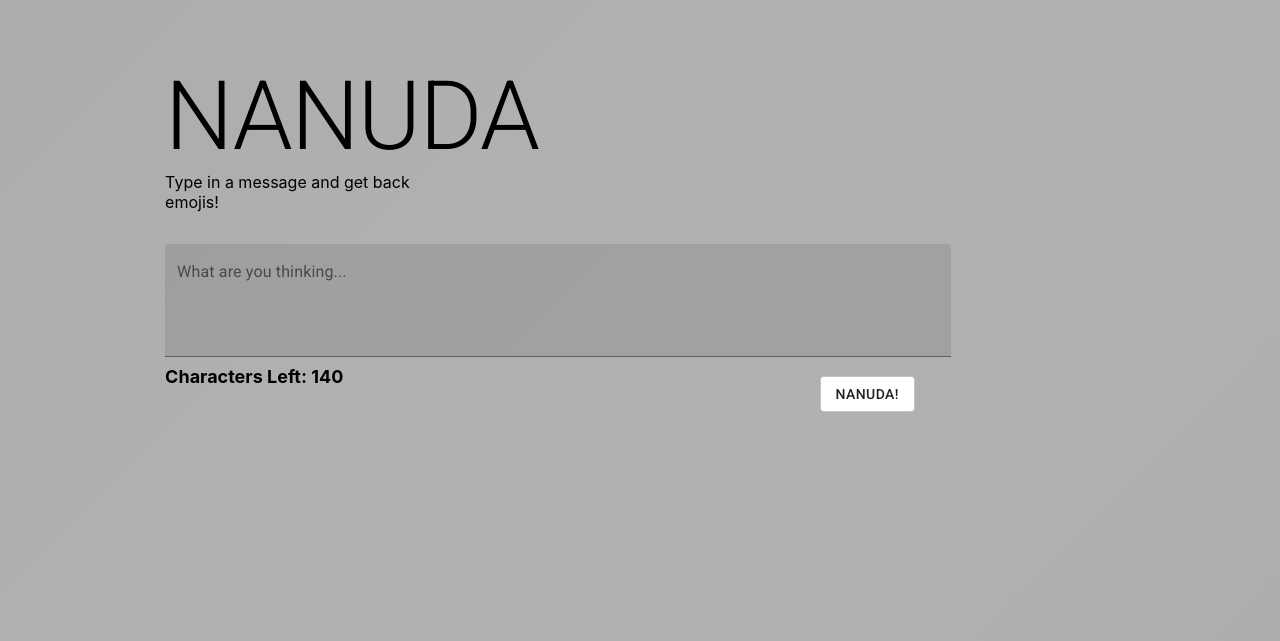
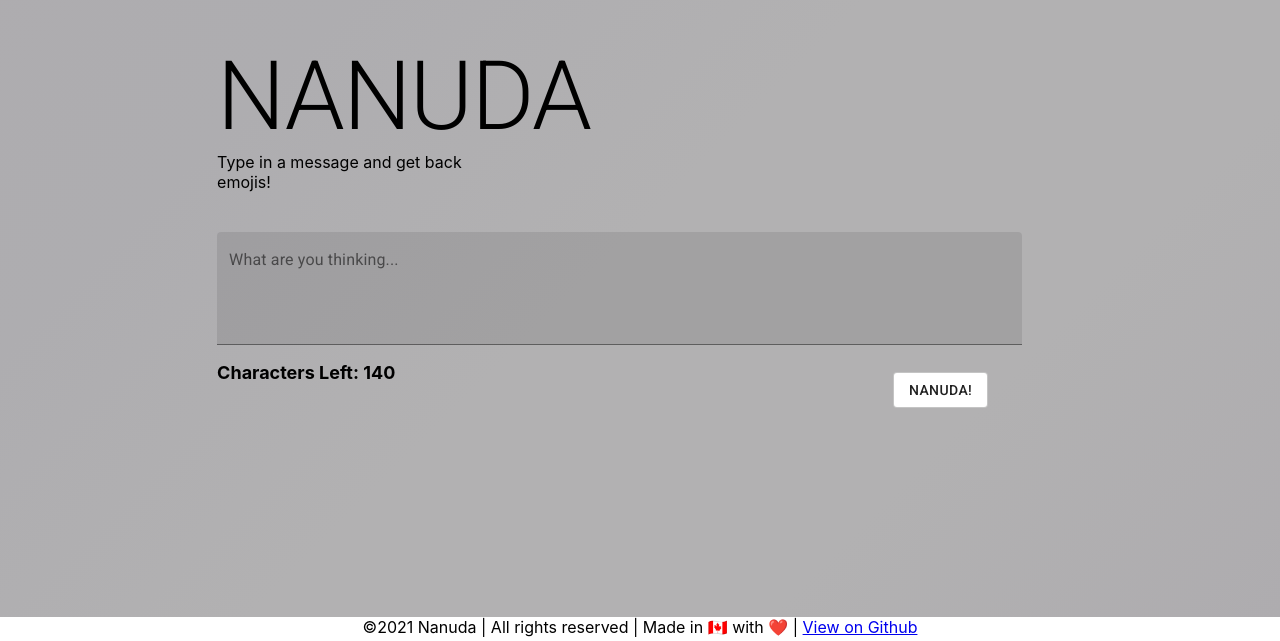
Before and after one commit to geooff/nanuda, a React (Create React App) app in the folder frontend/: page / in a window 1280 px wide. Shown: the part 159-800 px from the top of the page. Built offline with nearby package versions, Linux system fonts and the light colour scheme.

Commit message:
- add Footer

```diff
--- /dev/null
+++ b/frontend/src/components/Footer.css
@@ -0,0 +1,3 @@
+.main-footer {
+  text-align: center;
+}
--- /dev/null
+++ b/frontend/src/components/Footer.js
@@ -0,0 +1,16 @@
+import React from "react";
+import "./Footer.css";
+
+function Footer() {
+  return (
+    <div className="main-footer">
+      &copy;{new Date().getFullYear()} Nanuda | All rights reserved | Made in 🇨🇦
+      with ❤️ |{" "}
+      <a href="https://github.com/geooff/nanuda" target="_blank">
+        View on Github
+      </a>
+    </div>
+  );
+}
+
+export default Footer;
--- a/frontend/src/components/Home.jsx
+++ b/frontend/src/components/Home.jsx
@@ -15,7 +15,7 @@ import Slide from "@material-ui/core/Slide";
 import Grid from "@material-ui/core/Grid";
 import { Doughnut } from "react-chartjs-2";
 import Typography from "@material-ui/core/Typography";
-
+import Footer from "./Footer";
 import "chartjs-plugin-labels";
 
 const Transition = React.forwardRef(function Transition(props, ref) {
@@ -203,18 +203,19 @@ class Home extends Component {
     require("./styles.css");
     const { results, backgroundColours, isShowingChart } = this.state;
     const divStyle = {
+      paddingLeft: "10%",
       display: "flex",
       justifyContent: "center",
       alignItems: "center",
-      height: "100vh",
+      height: "97vh",
       background: `linear-gradient(-45deg,${backgroundColours[0]},${backgroundColours[1]},
         ${backgroundColours[2]}, ${backgroundColours[3]}, ${backgroundColours[4]})`,
     };
     return (
-      <div style={divStyle}>
-        <div>
+      <div>
+        <div style={divStyle}>
           <form>
-            <Grid container spacing={4}>
+            <Grid container spacing={5}>
               <Grid item xs={4}>
                 <Typography variant="h1" align="left">
                   NANUDA
@@ -266,6 +267,7 @@ class Home extends Component {
             {isShowingChart && this.renderChart(results)}
           </form>
         </div>
+        <Footer />
       </div>
     );
   }
```
